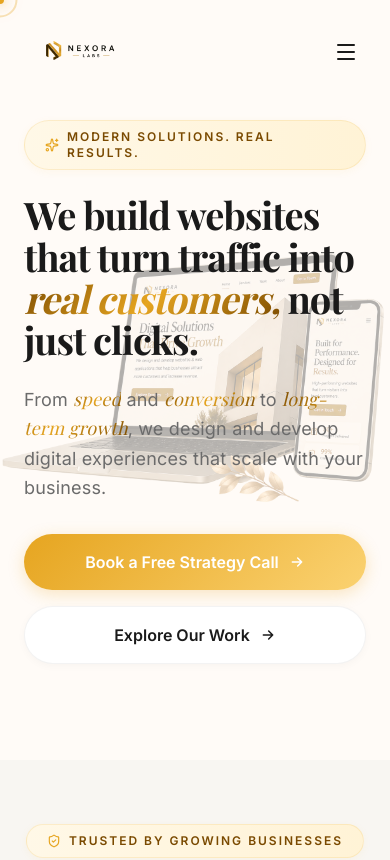
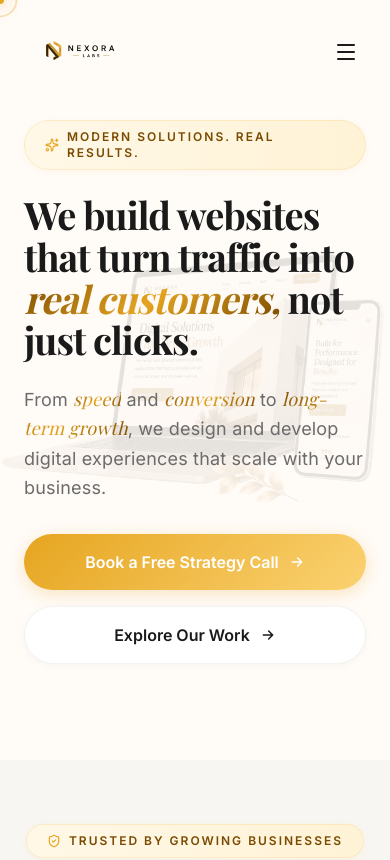
Before and after one commit to Roushan-Gupta1889/Nexora-Lab, a Next.js app: page / in a window 390 px wide. Shown: the top 860 px of the page. Built offline with nearby package versions, Linux system fonts and the light colour scheme.

Commit message:
mobile view hero img v2

```diff
--- a/src/components/sections/HeroSection.tsx
+++ b/src/components/sections/HeroSection.tsx
@@ -83,7 +83,7 @@ export function HeroSection() {
       className="relative pt-[120px] pb-16 md:pt-[160px] md:pb-24 lg:pt-[200px] lg:pb-32 overflow-hidden"
     >
       {/* Mobile Background Image */}
-      <div className="absolute inset-0 z-0 lg:hidden opacity-[0.3] pointer-events-none flex items-center justify-center">
+      <div className="absolute inset-0 z-0 lg:hidden opacity-[0.1] pointer-events-none flex items-center justify-center">
         <div className="relative w-full h-full scale-125 sm:scale-100">
           <Image
             src="/images/hero-img copy.png"
```
